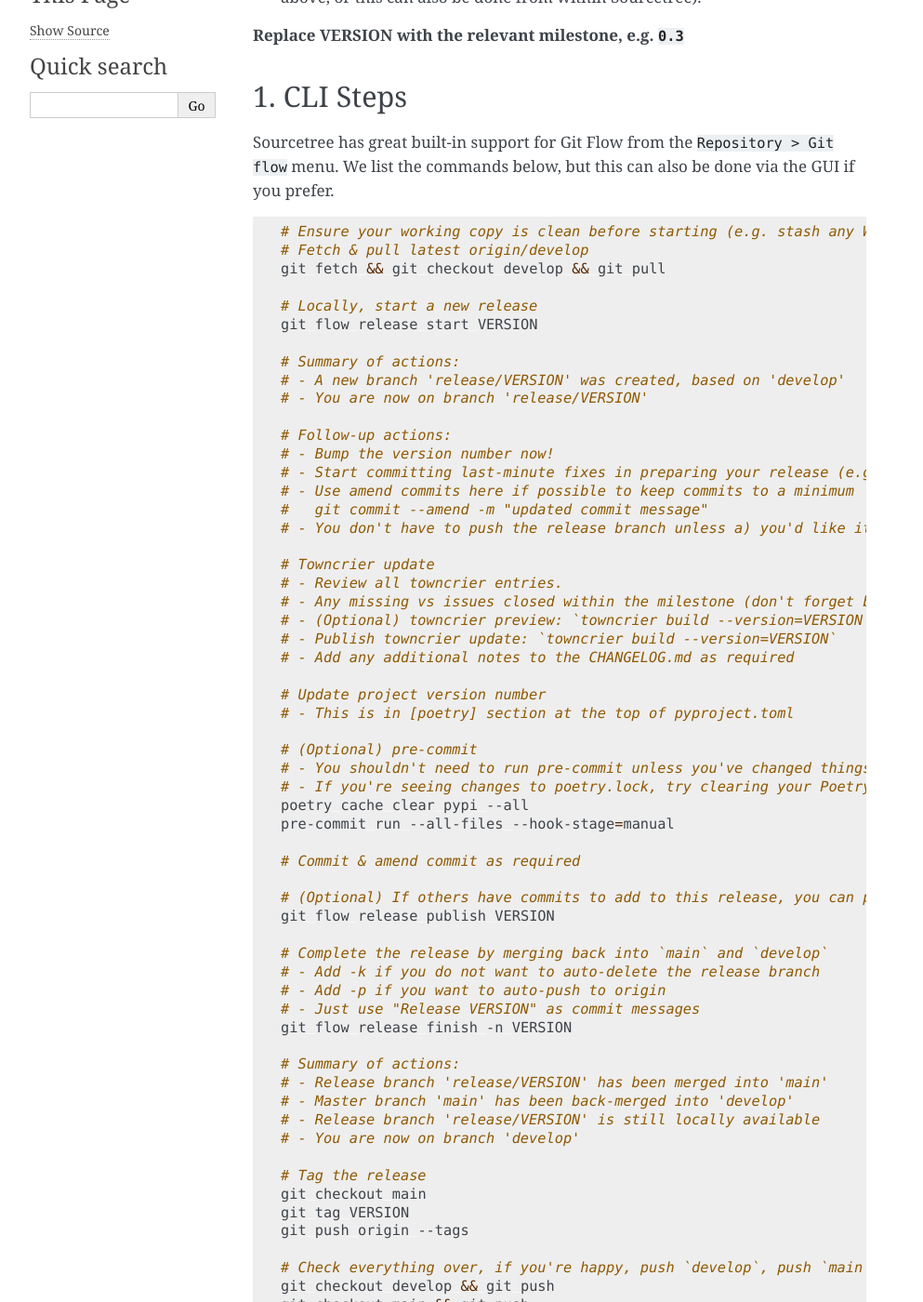
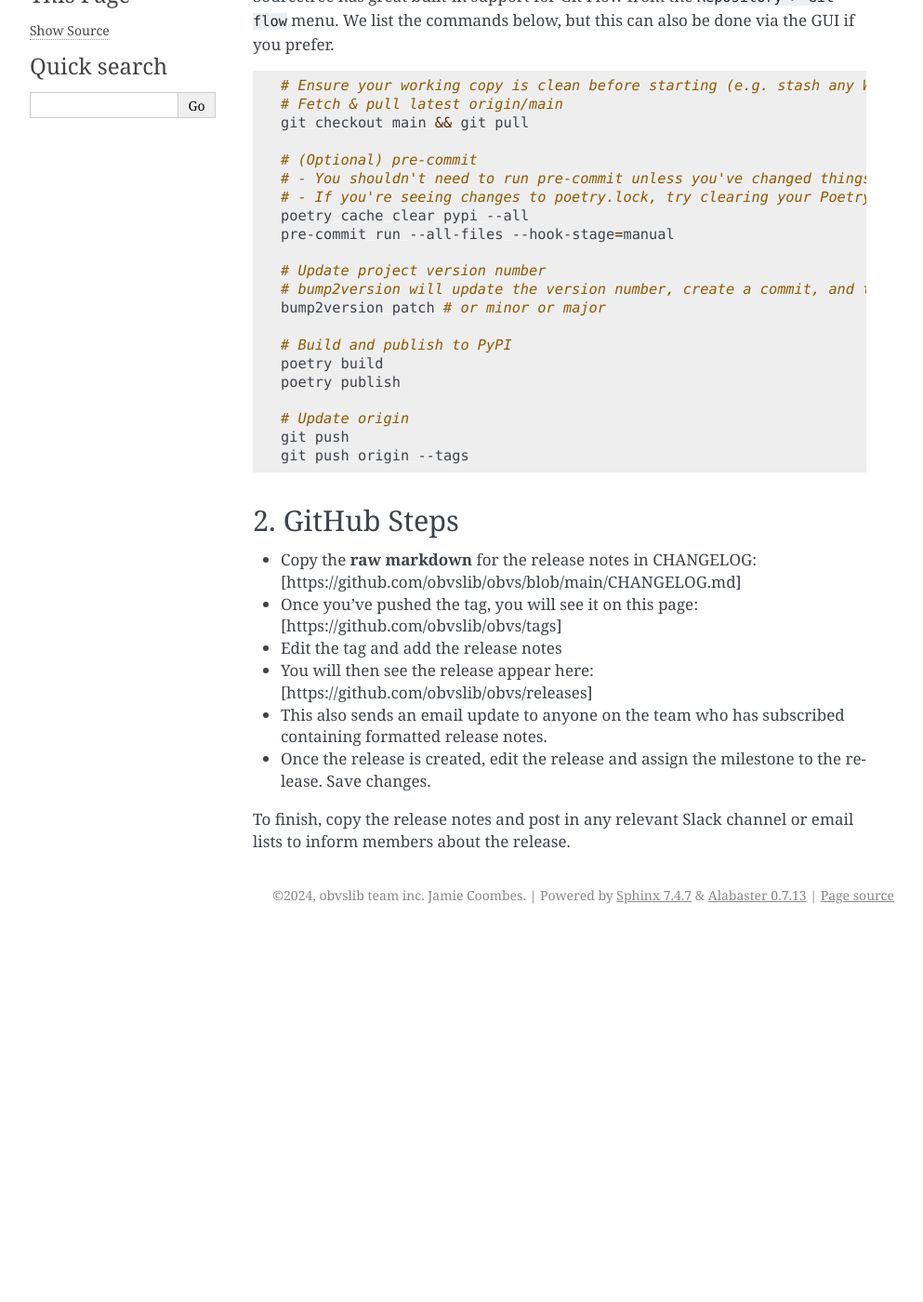
Before and after one commit to obvslib/obvs, a Sphinx documentation site: the page built from docs/release_process.md, in a window 1280 px wide and 1400 px high, scrolled down 191 px. Shown: the whole window at 93% size, without its empty margins (148-1141 px from the left). Built offline with Sphinx 7.4.7, drawn with Linux system fonts in a browser that asks for light colours; after the commit the page ends 1193 px from its top, so only the background shows below that; some of the changed text lies outside the part shown.

Commit message:
Update release process

````diff
--- a/docs/release_process.md
+++ b/docs/release_process.md
@@ -1,11 +1,4 @@
 # Release Process
-
-> This process follows [this Git Flow release model](https://nvie.com/posts/a-successful-git-branching-model/).
-> There is an excellent [Git Flow cheatsheet here](https://danielkummer.github.io/git-flow-cheatsheet/).
-> You will need to install the Git Flow helper extension: `brew install git-flow-avh` and
-> initialise your repo (see the cheatsheet above, or this can also be done from within Sourcetree).
-
-**Replace VERSION with the relevant milestone, e.g. `0.3`**
 
 ## 1. CLI Steps
 
@@ -14,32 +7,8 @@ the commands below, but this can also be done via the GUI if you prefer.
 
 ```sh
 # Ensure your working copy is clean before starting (e.g. stash any WIP).
-# Fetch & pull latest origin/develop
-git fetch && git checkout develop && git pull
-
-# Locally, start a new release
-git flow release start VERSION
-
-# Summary of actions:
-# - A new branch 'release/VERSION' was created, based on 'develop'
-# - You are now on branch 'release/VERSION'
-
-# Follow-up actions:
-# - Bump the version number now!
-# - Start committing last-minute fixes in preparing your release (e.g. towncrier)
-# - Use amend commits here if possible to keep commits to a minimum
-#   git commit --amend -m "updated commit message"
-# - You don't have to push the release branch unless a) you'd like it reviewed, b) to run CI, c) others may wish to add commits to this release.
-
-# Towncrier update
-# - Review all towncrier entries.
-# - Any missing vs issues closed within the milestone (don't forget bugs & maintenance)? Do the entries look good?
-# - (Optional) towncrier preview: `towncrier build --version=VERSION --draft`
-# - Publish towncrier update: `towncrier build --version=VERSION`
-# - Add any additional notes to the CHANGELOG.md as required
-
-# Update project version number
-# - This is in [poetry] section at the top of pyproject.toml
+# Fetch & pull latest origin/main
+git checkout main && git pull
 
 # (Optional) pre-commit
 # - You shouldn't need to run pre-commit unless you've changed things manually
@@ -47,32 +16,17 @@ git flow release start VERSION
 poetry cache clear pypi --all
 pre-commit run --all-files --hook-stage=manual
 
-# Commit & amend commit as required
+# Update project version number
+# bump2version will update the version number, create a commit, and tag it with vx.y.z
+bump2version patch # or minor or major
 
-# (Optional) If others have commits to add to this release, you can push as follows
-git flow release publish VERSION
+# Build and publish to PyPI
+poetry build
+poetry publish
 
-# Complete the release by merging back into `main` and `develop`
-# - Add -k if you do not want to auto-delete the release branch
-# - Add -p if you want to auto-push to origin
-# - Just use "Release VERSION" as commit messages
-git flow release finish -n VERSION
-
-# Summary of actions:
-# - Release branch 'release/VERSION' has been merged into 'main'
-# - Master branch 'main' has been back-merged into 'develop'
-# - Release branch 'release/VERSION' is still locally available
-# - You are now on branch 'develop'
-
-# Tag the release
-git checkout main
-git tag VERSION
+# Update origin
+git push
 git push origin --tags
-
-# Check everything over, if you're happy, push `develop`, push `main` and delete your release branch.
-git checkout develop && git push
-git checkout main && git push
-git branch -D release/VERSION
 ```
 
 ## 2. GitHub Steps
````
